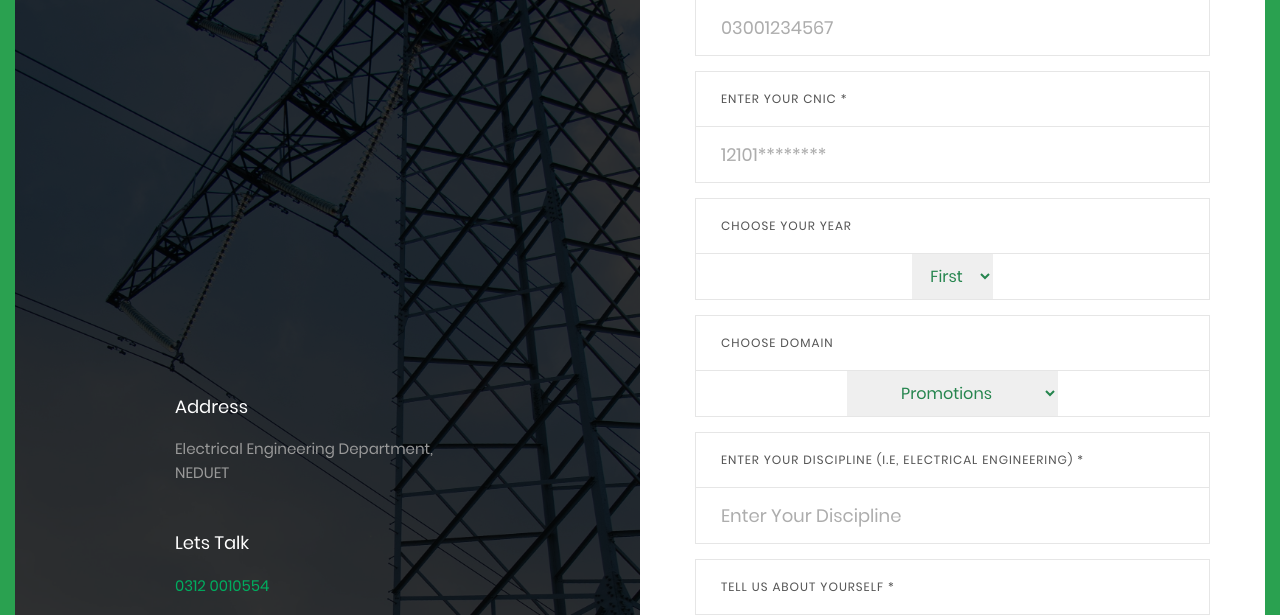
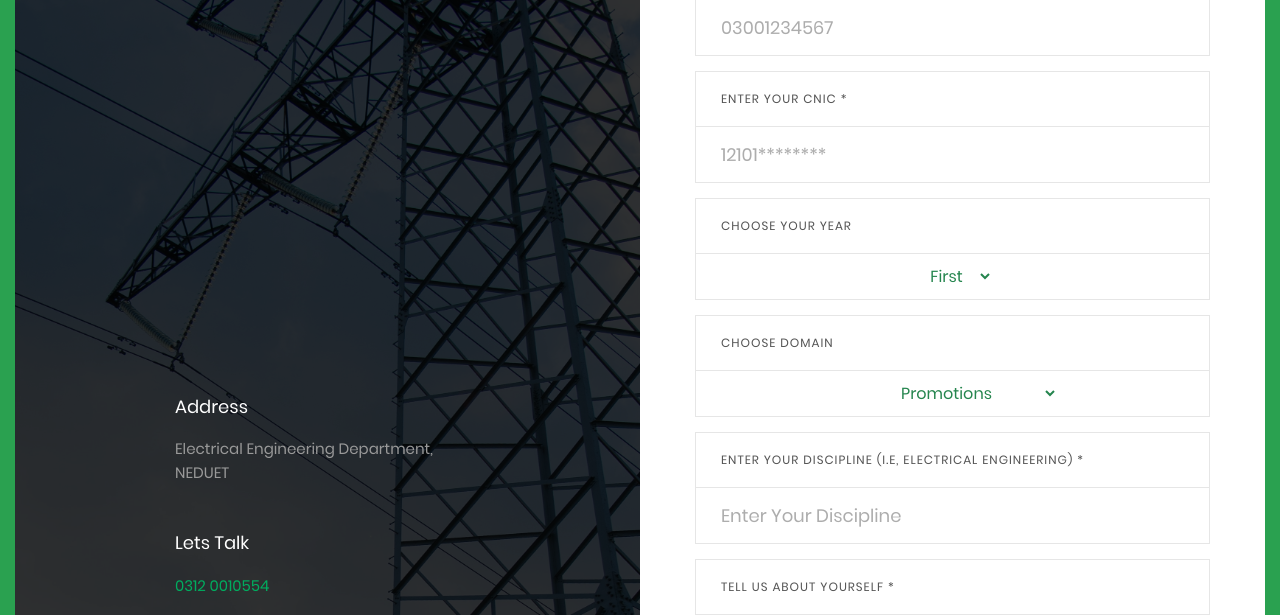
Before and after one commit to ieeepesneduet/ghulammustafa137-gmail.com, a Flask app: page /candidatearea/registration in a window 1280 px wide. Shown: the part 599-1214 px from the top of the page. Run offline with Flask 2, Linux system fonts and the light colour scheme; some libraries are stand-ins or nearby versions; some web fonts are replaced.

Commit message:
Update index.html

```diff
--- a/templates/CandidateArea/index.html
+++ b/templates/CandidateArea/index.html
@@ -38,7 +38,7 @@
 				</div>
 				<label class="label-input100" for="year">Choose your year</label>
 				<div class="wrap-input100 change_select_position" style="background-color: transparent;">
-					<select name="year" class="options" placeholder="choose your year" required>
+					<select style="background-color:transparent;" name="year" class="options" placeholder="choose your year" required>
 						<option value="First">First</option>
 						<option value="Second">Second</option>
 						<option value="Third">Third</option>
@@ -50,7 +50,7 @@
 
 				<label class="label-input100" for="phone">Choose Domain</label>
 				<div class="wrap-input100 change_select_position" style="background-color: transparent;">
-					<select name="domain" class="options" placeholder="choose your domain" required>
+					<select style="background-color:transparent;" name="domain" class="options" placeholder="choose your domain" required>
 						<option value="Promotions">Promotions</option>
 						<option value="Marketing">Marketing</option>
 						<option value="Graphics">Graphics</option>
```
